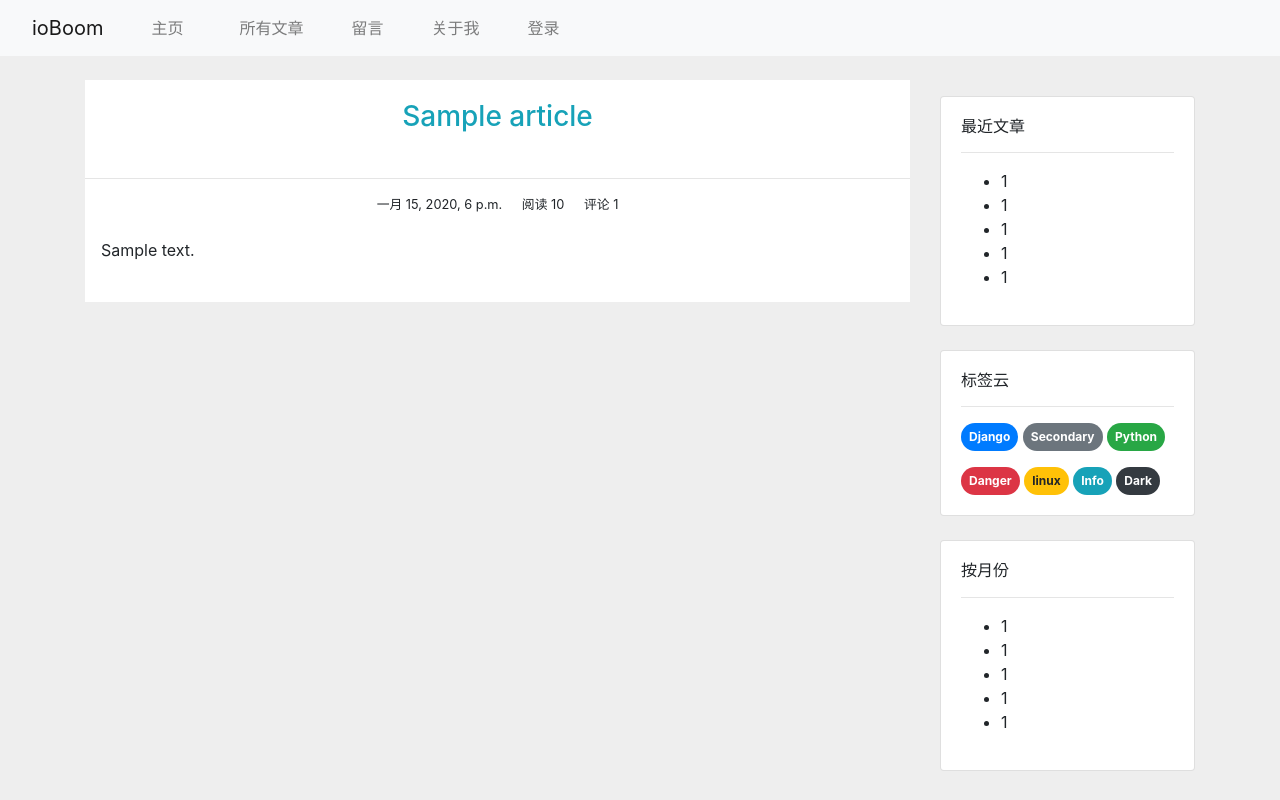
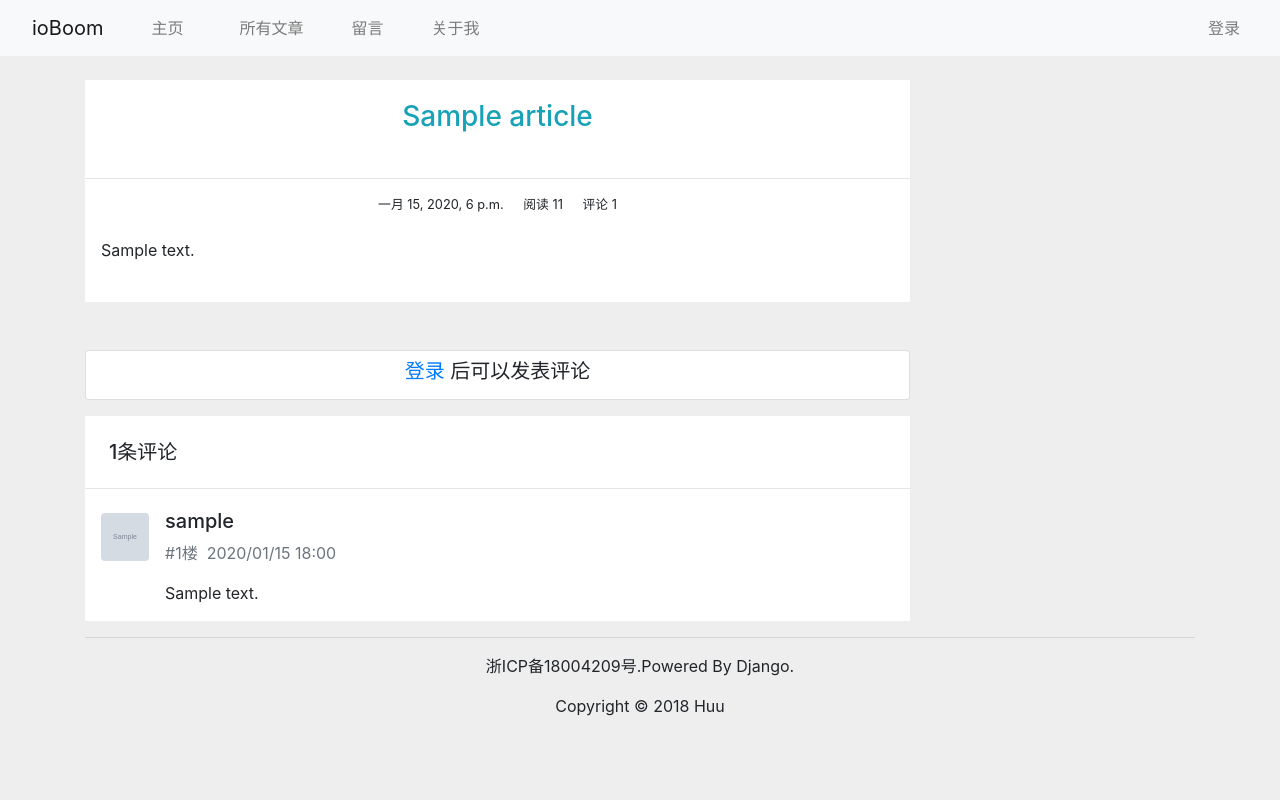
Before and after one commit to HuuBaa/ioBoom.com-myblog, a Django app: page /article/1/ in a window 1280 px wide. Run offline with Django 3.2, Linux system fonts and the light colour scheme; tables that the repository leaves empty hold one stand-in row (values such as "Sample post"); grey boxes marked "Sample" are stand-in pictures; parts of the project's set-up code (start-up, migrations or seed data) failed here and were passed over; some libraries are stand-ins or nearby versions.

Commit message:
评论功能 views 文章详情

```diff
--- a/myblog/blog_huu/article/admin.py
+++ b/myblog/blog_huu/article/admin.py
@@ -12,8 +12,10 @@ class TagAdmin(admin.ModelAdmin):
 class CommentAdmin(admin.ModelAdmin):
     list_display = ('article','post_time','author')
 
+class UserProfileAdmin(admin.ModelAdmin):
+    list_display = ('user',)
 
 admin.site.register(Tag,TagAdmin)
 admin.site.register(Article,ArticleAdmin)
 admin.site.register(Comment,CommentAdmin)
-admin.site.register(UserProfile)
+admin.site.register(UserProfile,UserProfileAdmin)
--- a/myblog/blog_huu/article/urls.py
+++ b/myblog/blog_huu/article/urls.py
@@ -9,4 +9,5 @@ app_name='article'
 urlpatterns=[
     url(r'^all/$',views.all_articles,name='all_articles'),
     url(r'^(?P<article_id>[0-9]+)/$',views.article_detail,name='article_detail'),
+    url(r'^comment/(?P<article_id>[0-9]+)/$',views.post_comment,name='article_comment')
 ]
--- a/myblog/blog_huu/article/views.py
+++ b/myblog/blog_huu/article/views.py
@@ -8,7 +8,7 @@ from .forms import UserProfileForm
 import markdown
 from django.utils.text import slugify
 from markdown.extensions.toc import TocExtension
-
+from datetime import datetime,timedelta
 # Create your views here.
 
 def index(request):
@@ -60,10 +60,27 @@ def tag_articles(request,tag_slug):
 
         return render(request, 'article/', con_dict)
 
+def visits_handler(request,article):
+    last_view = request.session.get('article_{0}_last_view'.format(article.id))  # 获取最后一次浏览本站的时间last_view
+    if last_view:
+        last_visit_time = datetime.strptime(last_view[:-7], "%Y-%m-%d %H:%M:%S")
+        if datetime.now() >= last_visit_time + timedelta(minutes=10):  # 判断如果最后一次访问网站的时间大于20分钟，则浏览量+1
+            article.views += 1
+            article.save()
+            last_visit_time = datetime.now()
+        else:
+            last_visit_time=last_view
+    else:
+        article.views += 1
+        article.save()
+        last_visit_time =datetime.now()
+    request.session['article_{0}_last_view'.format(article.id)] = str(last_visit_time)  # 更新session
+
 
 def article_detail(request,article_id):
     article=get_object_or_404(Article,id=article_id)
 
+    visits_handler(request,article)
     md = markdown.Markdown(extensions=[
         'markdown.extensions.extra',
         'markdown.extensions.codehilite',
@@ -71,7 +88,7 @@ def article_detail(request,article_id):
     ])
     article.content=md.convert(article.content)
 
-    comments=article.comments.order_by('-post_time').all()
+    comments=article.comments.order_by('post_time').all()
 
     con_dict={
         'article':article,
@@ -87,9 +104,9 @@ def post_comment(request,article_id):
         article = get_object_or_404(Article, id=article_id)
         author=request.user
         content=request.POST.get('content')
-        c=Comment.objects.create(articl=article,author=author,content=content)
+        c=Comment.objects.create(article=article,author=author,content=content)
         #评论成功后刷新即可
-        return reverse('')
+        return redirect(reverse('article:article_detail',args=[article_id,]))
 
 @login_required
 def profile(request):
--- a/myblog/blog_huu/templates/article/article_detail.html
+++ b/myblog/blog_huu/templates/article/article_detail.html
@@ -9,6 +9,7 @@
 
 
 {% block content %}
+
 <div class="card rounded-0 border-0" id="article">
     <div class="card-body">
         <h3 class="text-center text-info">{{article.title}}</h3>
@@ -23,12 +24,66 @@
         {{article.content|safe}}
 
     </div>
+</div>
+<div class="mt-5" id="comment">
+    {% if user.is_authenticated %}
+    <form action="{%  url 'article:article_comment' article.id %}" method="post">
+        <h4>发表评论</h4>
+        <hr>
 
+        {% csrf_token %}
+        <div class="form-group">
+            <textarea class="form-control" id="FormControlTextarea1" name="content" rows="3" required></textarea>
+        </div>
+        <div class="form-group text-right">
+
+            <button class="btn btn-info " type="submit">
+                发表评论 <i class="fa fa-comment-o"></i>
+            </button>
+        </div>
+
+    </form>
+
+    {% else %}
+    <div class="card py-2">
+       <h5 class=text-center><a href="{% url 'users_login' %}?next={{request.path}}">登录</a> 后可以发表评论</h5>
+    </div>
+
+    {% endif %}
 </div>
+
+
+<div class="card rounded-0 border-0 mt-3">
+    <h5 class="pt-4 pb-0 pl-4">{{comments.count}}条评论</h5>
+    <hr>
+    {% if comments %}
+    {% for c in comments %}
+
+    <div class="media  mt-1 px-3 ">
+        <img class="align-self-sm-start mr-3 rounded mt-1" src="{{MEDIA_URL}}{{c.author.userprofile.picture}}"
+             width="48" height="48" alt="Generic placeholder image">
+        <div class="media-body">
+            <strong><h5 class="mt-0">{{c.author.username}}</h5></strong>
+            <p class="text-muted ">#{{forloop.counter}}楼&nbsp;&nbsp;{{c.post_time|date:"Y/m/d H:i"}}</p>
+            <p>{{c.content}}</p>
+        </div>
+    </div>
+    {% if not forloop.last %}
+    <hr>
+    {% endif %}
+    {% endfor%}
+    {% else %}
+    <p class="pt-4 pb-0 pl-4">暂无评论</p>
+    {% endif %}
+</div>
+
 
 {% endblock %}
 
 {% block sidebar %}
- {{toc|safe}}
-{{block.super}}
+<div id="toc" class="mb-4 position-fixed">
+    {{toc|safe}}
+</div>
+
+
 {% endblock %}
--- a/myblog/blog_huu/templates/article/base.html
+++ b/myblog/blog_huu/templates/article/base.html
@@ -17,6 +17,40 @@
         body {
             background-color: #eee;
         }
+
+        .article-title:hover {
+            color: goldenrod;
+        }
+
+        .shadow:hover {
+            box-shadow: 3px 3px 5px #aaa;
+        }
+
+        #toc li {
+            list-style-type: upper-roman;
+            color: #0099ff;
+
+        }
+
+        #toc li a {
+            text-decoration: none;
+        }
+
+        #toc li a:hover {
+            color: goldenrod;
+        }
+
+        #toc li li {
+            list-style-type: decimal;
+            color: #0099ff;
+        }
+
+        #toc li li li {
+            list-style-type: lower-alpha;
+            color: #0099ff;
+        }
+
+
     </style>
     {% block style %}
     {% endblock %}
@@ -24,7 +58,7 @@
 <body>
 
 <nav class="navbar navbar-expand-md navbar-light bg-light mb-4 ">
-    <a class="navbar-brand mx-3" href="#">ioBoom</a>
+    <a class="navbar-brand mx-3" href="/">ioBoom</a>
     <button class="navbar-toggler" type="button" data-toggle="collapse" data-target="#navbarNavAltMarkup"
             aria-controls="navbarNavAltMarkup" aria-expanded="false" aria-label="Toggle navigation">
         <span class="navbar-toggler-icon"></span>
@@ -32,18 +66,21 @@
     <div class="collapse navbar-collapse" id="navbarNavAltMarkup">
         <div class="navbar-nav">
 
-            <a class="nav-item nav-link {% block active-1%} {% endblock %} mx-4" href="#">主页 <span
+            <a class="nav-item nav-link {% block active-1%} {% endblock %} mx-4" href="/">主页 <span
                     class="sr-only">(current)</span></a>
             <a class="nav-item nav-link mx-3 {% block active-2%} {% endblock %}" href="#">所有文章</a>
             <a class="nav-item nav-link mx-3 {% block active-3%} {% endblock %}" href="#">留言</a>
             <a class="nav-item nav-link mx-3 {% block active-4%} {% endblock %}" href="#">关于我</a>
+        </div>
+        <div class="navbar-nav ml-auto">
+            {% if user.is_authenticated %}
 
-            {% if user.is_authenticated %}
             <a class="nav-item nav-link mx-3" href="">{{user.username}}的资料</a>
             <a class="nav-item nav-link mx-3" href="{% url 'users_logout' %}">注销</a>
             {% else %}
-            <a class="nav-item nav-link mx-3" href="{% url 'users_login' %}">登录</a>
+            <a class="nav-item nav-link mx-3 navbar-right" href="{% url 'users_login' %}">登录</a>
             {% endif %}
+
         </div>
     </div>
 
@@ -65,13 +102,21 @@
             {% endblock content %}
         </div>
         <div class="col-lg-3">
-        {% block sidebar%}
+            {% block sidebar%}
             {% get_sidebar_tag %}
-        {% endblock %}
+            {% endblock %}
         </div>
 
     </div>
+    <hr>
+</div >
+<footer class="container-fluid">
+<div class="text-center">
+    <p>浙ICP备18004209号.Powered By Django.</p>
+    <p>Copyright © 2018 Huu </p>
 </div>
+</footer>
+
 <script src="https://cdn.bootcss.com/jquery/3.3.1/jquery.min.js"></script>
 <script src="{% static 'bootstrap-4.0.0/js/bootstrap.js' %}"></script>
 </body>
--- a/myblog/blog_huu/templates/users/registration_form.html
+++ b/myblog/blog_huu/templates/users/registration_form.html
@@ -16,7 +16,7 @@
 			{% include "users/partials/field.html" %}
 		{% endfor %}
 		<div class="button-wrapper submit">
-			<input type="submit" value="{% trans '注册' %}" class="form-control btn-info">
+			<input type="submit" value="{% trans '注册' %}" class="form-control btn-info btn">
 		</div>
 	</form>
     </div>
```
Also changed, not shown: myblog/blog_huu/templates/article/partials/article_list.html (+1 -11 lines), myblog/blog_huu/templates/base.html (+9 -3 lines).
